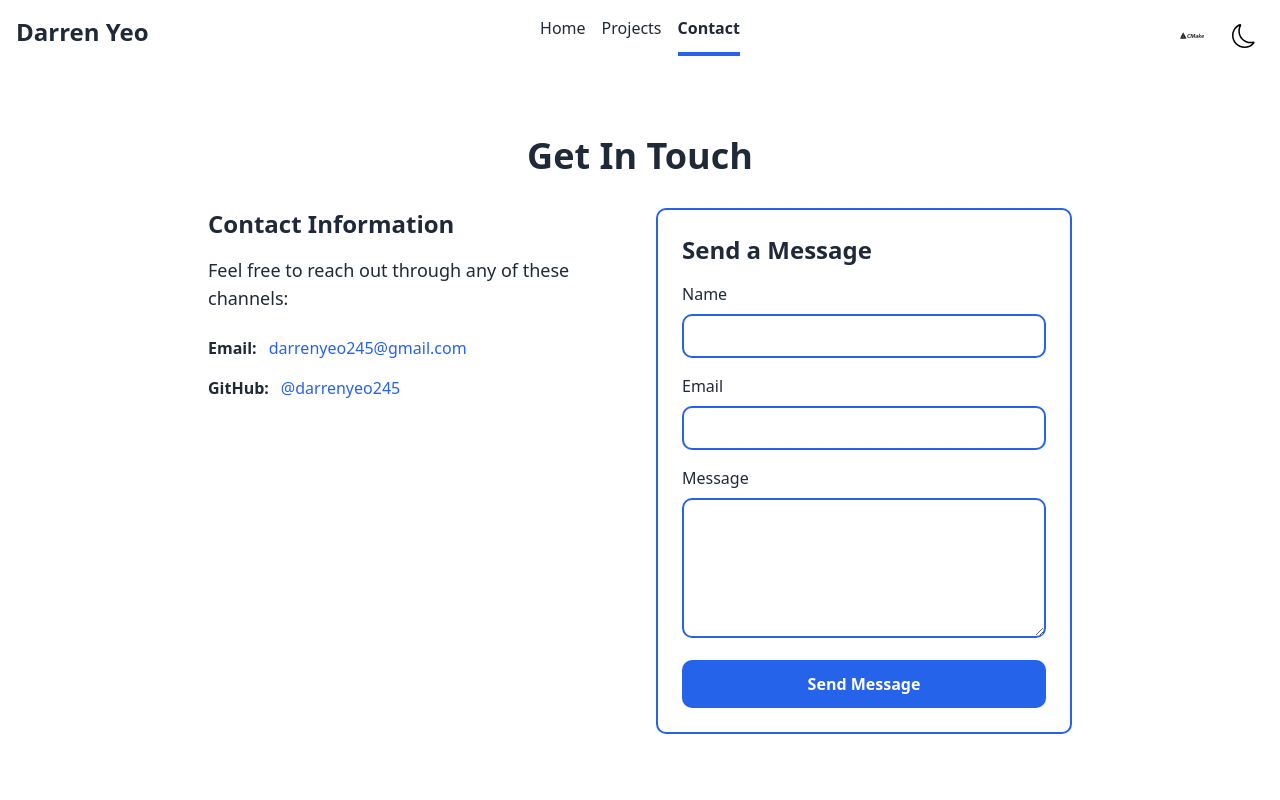
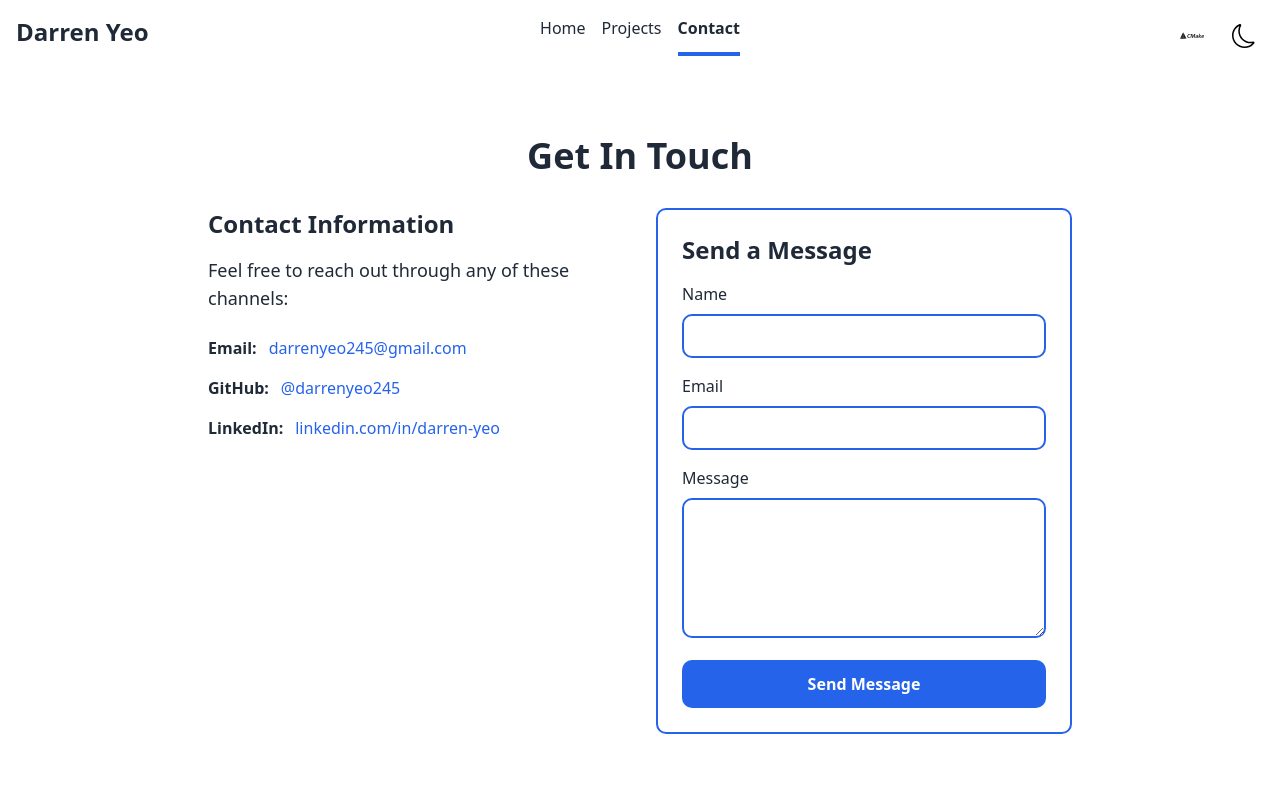
Before and after one commit to darrenyeo245/myPortfolio, a Next.js app: page /contact in a window 1280 px wide. Shown: the top 800 px of the page. Built offline with nearby package versions, Linux system fonts and the light colour scheme; no server answers.

Commit message:
add linkedIn link

```diff
--- a/app/contact/page.tsx
+++ b/app/contact/page.tsx
@@ -63,6 +63,12 @@ export default function Contact() {
                                     @darrenyeo245
                                 </a>
                             </div>
+                            <div className="flex items-center gap-3">
+                                <span className="font-semibold">LinkedIn:</span>
+                                <a href="https://linkedin.com/in/darren-yeo" target="_blank" rel="noopener noreferrer" className="text-accent hover:underline">
+                                    linkedin.com/in/darren-yeo
+                                </a>
+                            </div>
                         </div>
                     </div>
 
```
